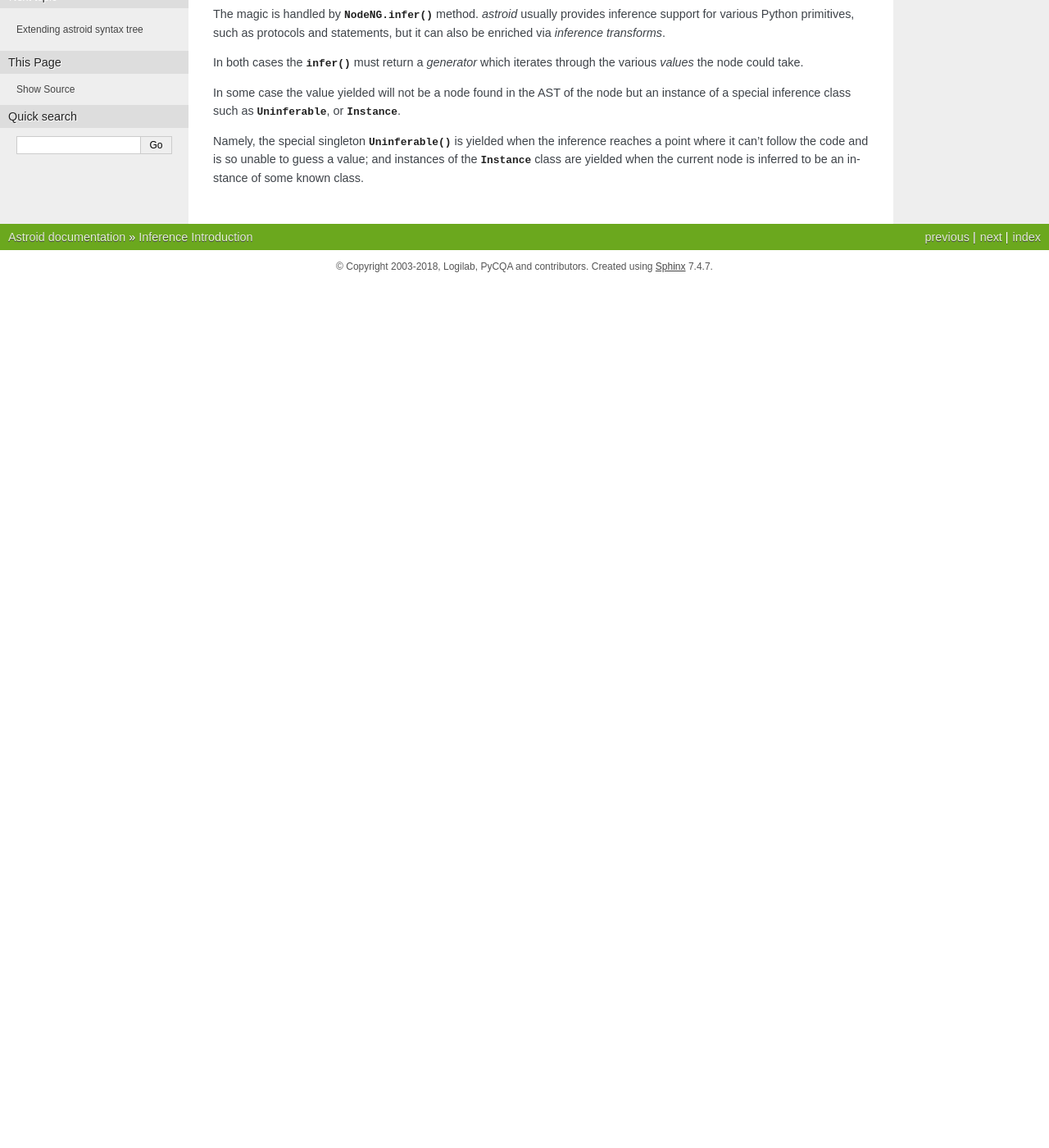
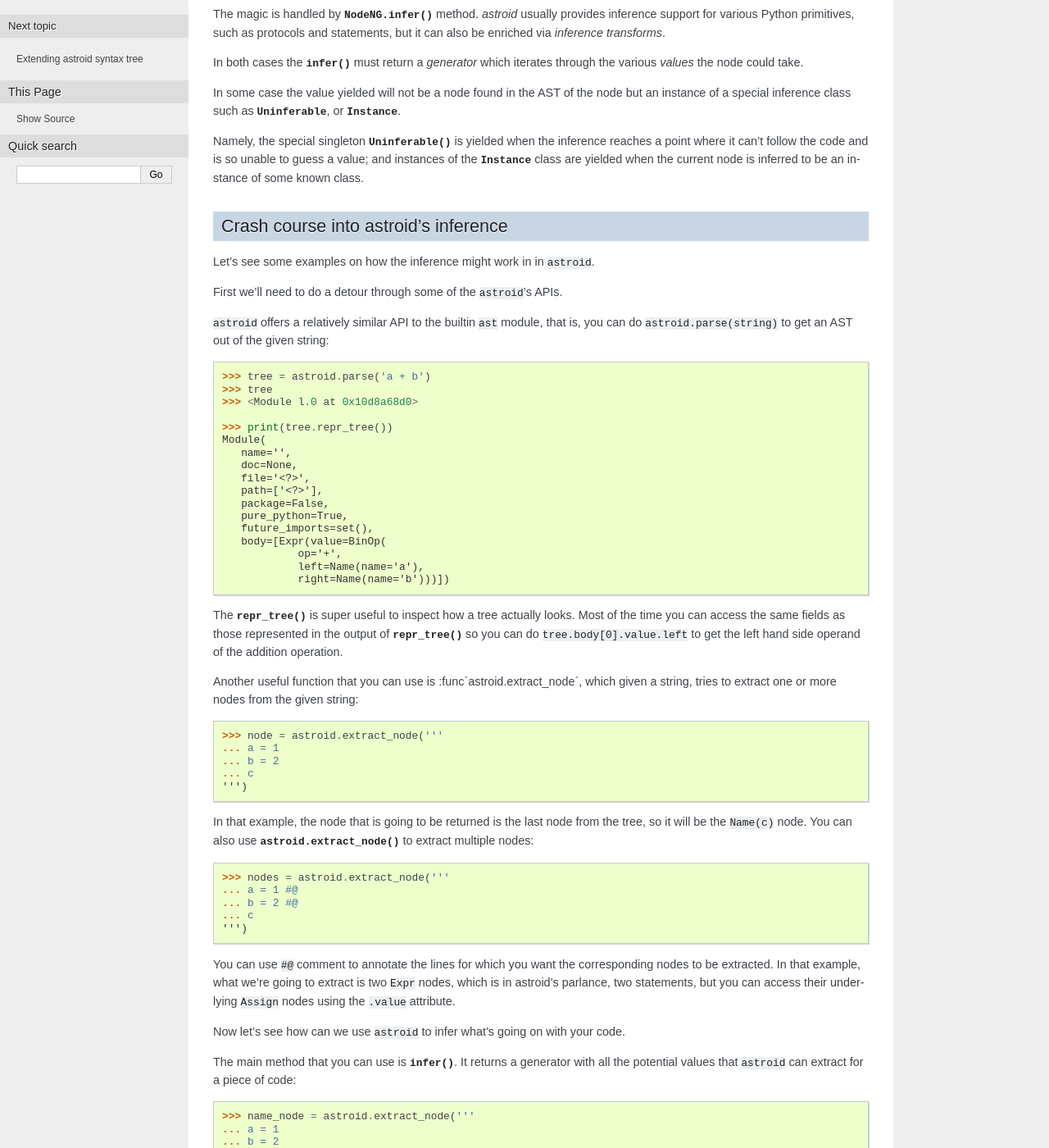
Before and after one commit to janderson1017/astroid, a Sphinx documentation site: the page built from doc/inference.rst, in a window 1280 px wide and 1400 px high, scrolled down 270 px. Shown: the whole window at 82% size. Built offline with Sphinx 7.4.7, drawn with Linux system fonts in a browser that asks for light colours; the version number could not be read and is left out; before the commit the page ends 900 px from its top, so only the background shows below that; some of the changed text lies outside the part shown.

Commit message:
Add super minimal documentation regarding inference. Close #480

```diff
--- a/doc/inference.rst
+++ b/doc/inference.rst
@@ -29,3 +29,83 @@ Namely, the special singleton :obj:`Uninferable()` is yielded when the inference
 a point where it can't follow the code and is so unable to guess a value; and
 instances of the :class:`Instance` class are yielded when the current node is
 inferred to be an instance of some known class.
+
+
+Crash course into astroid's inference
+--------------------------------------
+
+Let's see some examples on how the inference might work in in ``astroid``.
+
+First we'll need to do a detour through some of the ``astroid``'s APIs.
+
+``astroid`` offers a relatively similar API to the builtin ``ast`` module,
+that is, you can do ``astroid.parse(string)`` to get an AST out of the given
+string::
+
+    >>> tree = astroid.parse('a + b')
+    >>> tree
+    >>> <Module l.0 at 0x10d8a68d0>
+
+    >>> print(tree.repr_tree())
+    Module(
+       name='',
+       doc=None,
+       file='<?>',
+       path=['<?>'],
+       package=False,
+       pure_python=True,
+       future_imports=set(),
+       body=[Expr(value=BinOp(
+                op='+',
+                left=Name(name='a'),
+                right=Name(name='b')))])
+
+
+The :meth:`repr_tree` is super useful to inspect how a tree actually looks.
+Most of the time you can access the same fields as those represented
+in the output of :meth:`repr_tree` so you can do ``tree.body[0].value.left``
+to get the left hand side operand of the addition operation.
+
+Another useful function that you can use is :func`astroid.extract_node`,
+which given a string, tries to extract one or more nodes from the given string::
+
+   >>> node = astroid.extract_node('''
+   ... a = 1
+   ... b = 2
+   ... c
+   ''')
+
+In that example, the node that is going to be returned is the last node
+from the tree, so it will be the ``Name(c)`` node.
+You can also use :func:`astroid.extract_node` to extract multiple nodes::
+
+   >>> nodes = astroid.extract_node('''
+   ... a = 1 #@
+   ... b = 2 #@
+   ... c
+   ''')
+
+You can use ``#@`` comment to annotate the lines for which you want the
+corresponding nodes to be extracted. In that example, what we're going to
+extract is two ``Expr`` nodes, which is in astroid's parlance, two statements,
+but you can access their underlying ``Assign`` nodes using the ``.value`` attribute.
+
+Now let's see how can we use ``astroid`` to infer what's going on with your code.
+
+The main method that you can use is :meth:`infer`. It returns a generator
+with all the potential values that ``astroid`` can extract for a piece of code::
+
+    >>> name_node = astroid.extract_node('''
+    ... a = 1
+    ... b = 2
+    ... c = a + b
+    ... c
+    ''')
+    >>> inferred = next(name_node.infer())
+    >>> inferred
+    <Const.int l.None at 0x10d913128>
+    >>> inferred.value
+    3
+
+From this example you can see that ``astroid`` is capable of *inferring* what ``c``
+might hold, which is a constant value with the number 3.
```
